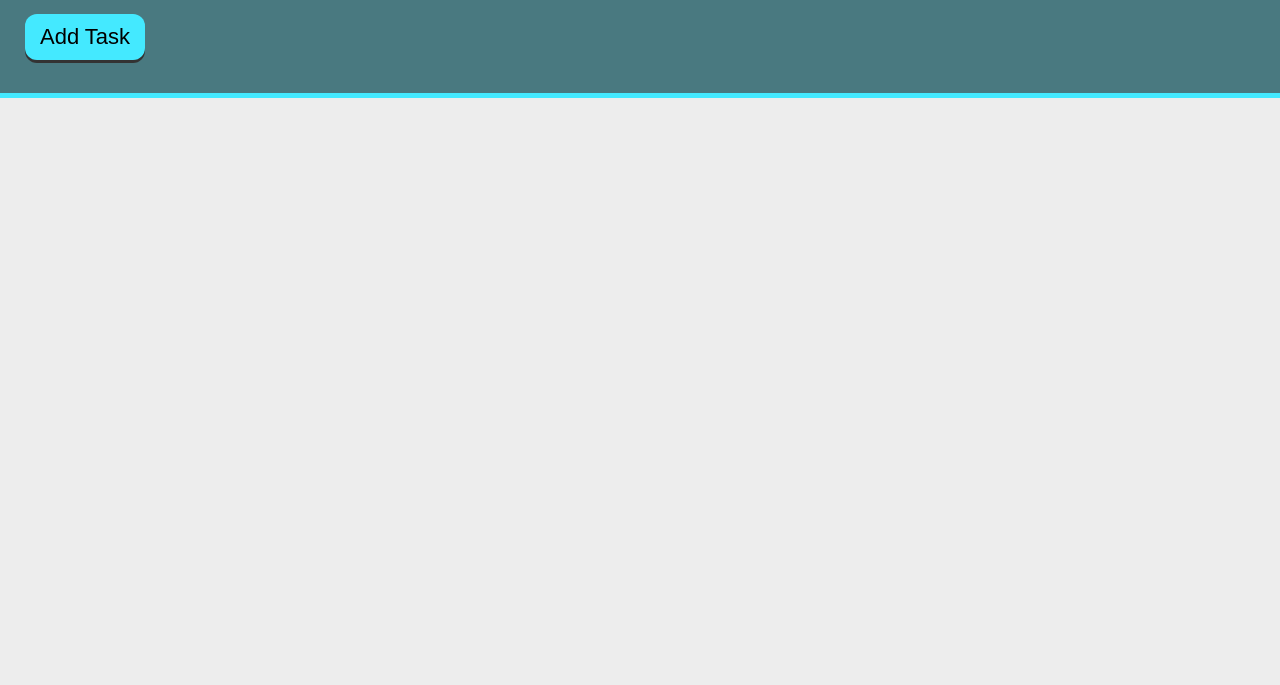
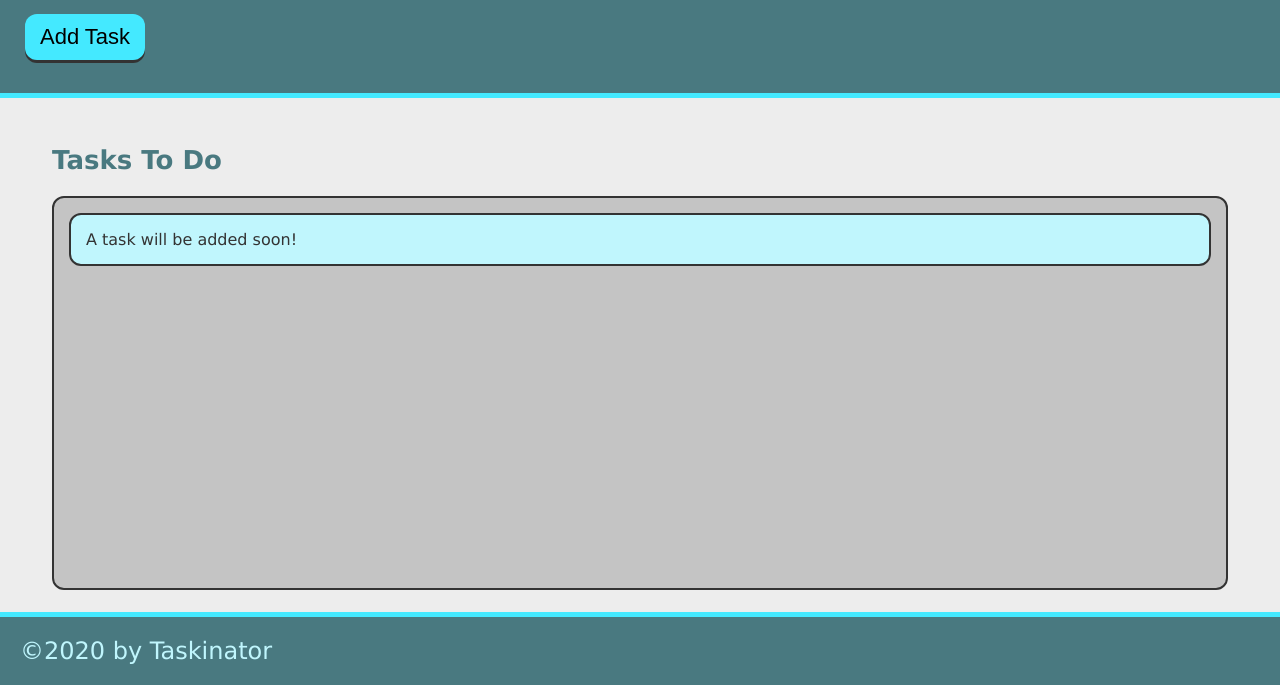
Before and after one commit to CelineDavilmar/taskinator, a plain HTML site: page index.html in a window 1280 px wide. Shown: the part 115-800 px from the top of the page. Drawn offline with Linux system fonts and the light colour scheme.

Commit message:
added html

```diff
--- a/index.html
+++ b/index.html
@@ -13,6 +13,17 @@
         <p>Click the button below to add a new task! </p>
         <button class="btn">Add Task</button>
     </header>
+    <main class="page-content">
+        <section class="task-list-wrapper">
+            <h2 class="list-title">Tasks To Do</h2>
+            <ul class="task-list">
+                <li class="task-item">A task will be added soon!</li>
+            </ul>
+        </section>
+    </main>
+    <footer>
+        &copy;2020 by Taskinator
+    </footer>
 
 
     <script src="./assets/js/script.js"></script>
```
